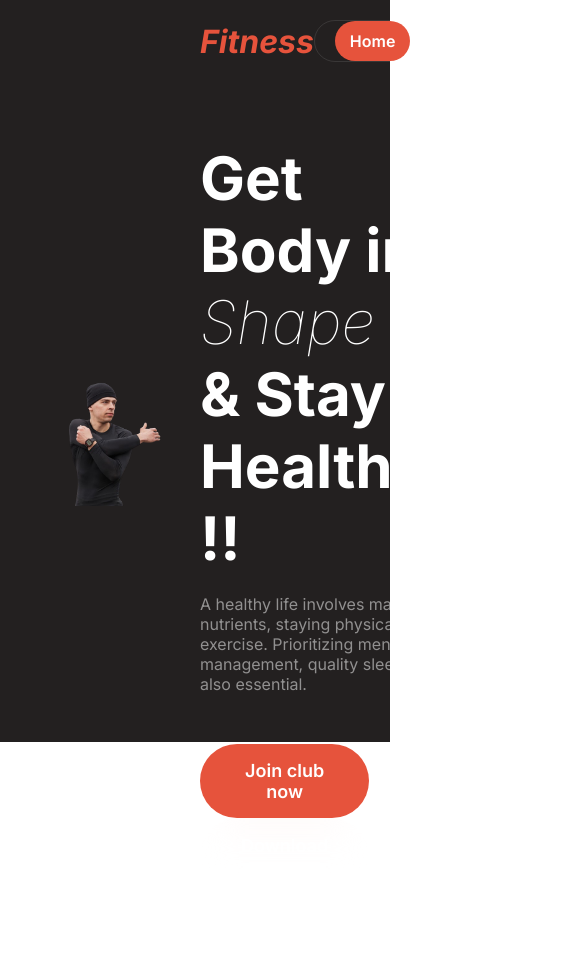
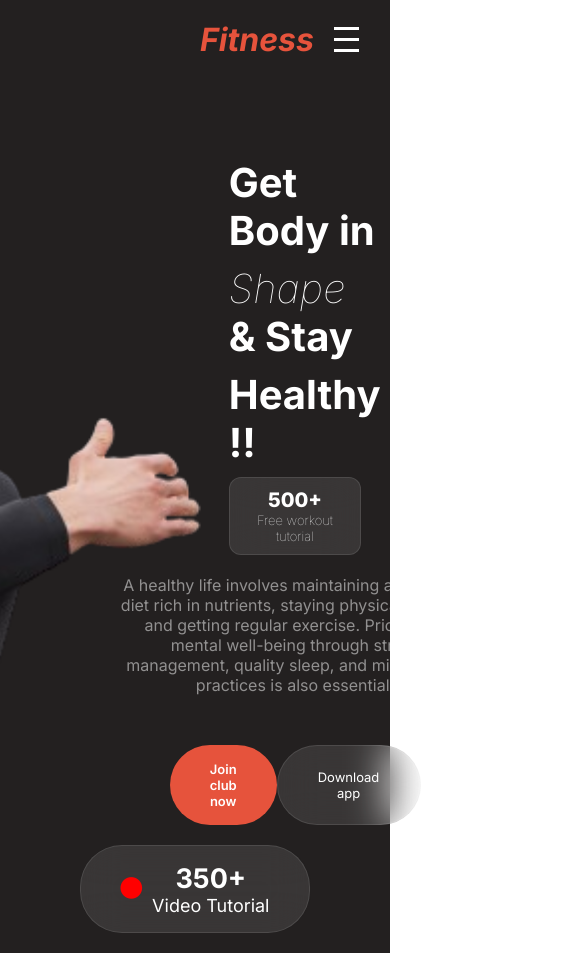
Before and after one commit to Faridtusher/health-cafe, a plain HTML site: page index.html in a window 390 px wide. Shown: the top 953 px of the page, 585 px wide, since content can reach past the window. Before the commit the page ends 894 px from the top, so only its background shows below. Drawn offline with Linux system fonts and the light colour scheme.

Commit message:
complete-header-responsive

```diff
--- a/index.html
+++ b/index.html
@@ -11,6 +11,7 @@
       rel="stylesheet">
 
    <link rel="stylesheet" href="./style/style.css">
+   <script src="https://kit.fontawesome.com/1924f04e04.js" crossorigin="anonymous"></script>
 </head>
 
 <body>
@@ -18,11 +19,16 @@
       <!-- code of navigation area -->
       <nav class="nav-container">
          <h2>Fitness</h2>
+         <div class="menu-toggle">
+            <span></span>
+            <span></span>
+            <span></span>
+         </div>
          <ul>
-            <li> <a class="home-style" href="">Home</a> </li>
-            <li> <a href="">About</a> </li>
-            <li> <a href="">Service</a> </li>
-            <li> <a href="">Contact</a> </li>
+            <li> <a class="home-style" href="https://www.w3schools.com/" target="_blank">Home</a> </li>
+            <li> <a href="https://www.w3schools.com/" target="_blank">About</a> </li>
+            <li> <a href="https://www.w3schools.com/" target="_blank">Service</a> </li>
+            <li> <a href="https://www.w3schools.com/" target="_blank">Contact</a> </li>
          </ul>
       </nav>
 
@@ -30,39 +36,36 @@
       <!-- html code of banner section -->
        <section class="banner-container">
          <div class="banner-heading">
-            <div>
+            <div class="a">
                <h1 class="banner-title">Get Body in</h1>
                <h1 class="banner-title"> <span>Shape</span> & Stay</h1>
                <h1 class="banner-title"> Healthy !!</h1>
             </div>
-            <button class="banner-button">
+            <button class="banner-button d">
                <h1>500+</h1>
                <p>Free workout tutorial</p>
             </button>
          </div>
-         <article class="banner-details">
+         <article class="banner-details b">
             A healthy life involves maintaining a balanced diet rich in nutrients, staying physically active, and
             getting regular exercise. Prioritizing mental well-being through stress management, quality sleep, and
             mindfulness practices is also essential.
          </article>
 
          <div class="banner-btn-container">
-            <div class="download-join-btn">
+            <div class="download-join-btn  c">
                <button class="join-btn">Join club now</button>
                <button class="download-btn">Download app</button>
             </div>
 
-            <button class="download-btn">
-               <p></p>
+            <button class="tutorial-btn">
+               <p><i  class="fa-solid fa-circle"></i></p>
                <div>
                   <h1>350+</h1>
                   <p>Video Tutorial</p>
                </div>
-
             </button>
          </div>
-
-
        </section>
    </header>
 
--- a/style/style.css
+++ b/style/style.css
@@ -48,13 +48,27 @@ header{
    padding: 10px 15px;
 }
 
+.menu-toggle {
+  display: none;
+  flex-direction: column;
+  cursor: pointer;
+}
+
+.menu-toggle span {
+  height: 3px;
+  width: 25px;
+  background-color: white;
+  margin: 4px 0;
+  transition: 0.4s;
+}
+
 
 /* style of banner section */
 .banner-container{
    background-image: url('../images/bannar.png');
    background-repeat: no-repeat;
    background-size:contain;
-   height: 600px;
+   height: auto;
    background-position: right;
    margin-right: 200px;
 }
@@ -64,7 +78,7 @@ header{
    color: white;
    align-items: center;
    justify-content: space-between;
-   width: 90%;
+   width: 95%;
 
 }
 
@@ -120,7 +134,7 @@ header{
    justify-content: space-between;
    align-items: center;
    margin-top: 50px;
-   width: 65%;
+   width: 75%;
 }
 
 .download-join-btn{
@@ -144,7 +158,6 @@ header{
 
 .download-btn{
    padding: 16px 40px 16px 40px;
-   font-weight: 600;
    font-size: large;
    border: 1px solid rgba(255, 255, 255, 0.1);
    border-radius: 42px;
@@ -153,7 +166,110 @@ header{
    background: rgba(255, 255, 255, 0.1);
 }
 
+.tutorial-btn{
+   padding: 16px 40px 16px 40px;
+   font-size: large;
+   border: 1px solid rgba(255, 255, 255, 0.1);
+   border-radius: 42px;
+   color: white;
+   backdrop-filter: blur(20px);
+   background: rgba(255, 255, 255, 0.1);
+   display: flex;
+   justify-content: space-between;
+   align-items: center;
+}
+
 .download-btn:hover{
    background-color: rgb(80, 71, 71);
    text-decoration: underline;
 }
+
+
+.fa-solid{
+   color: red;
+   font-size: larger;
+   margin-right: 10px;
+
+}
+
+
+
+
+
+
+
+
+/* responsive about the navigation section */
+@media screen and (max-width : 767px) {
+
+   .nav-container {
+      display: flex;
+      justify-content: space-between;
+      align-items: center;
+   }
+
+   .nav-container ul {
+      display: none;
+   }
+
+   .menu-toggle {
+      display: flex;
+      margin-top: 20px;
+      margin-left: 20px;
+   }
+
+   /* for banner section */
+   .banner-container {
+      display: flex;
+      flex-direction: column;
+      align-items: center;
+      height: auto;
+      padding: 20px;
+      background-size: cover;
+      margin-right: 0;
+   }
+
+   .banner-heading {
+      display: flex;
+      flex-direction: column;
+      align-items: flex-start;
+      text-align: center;
+      margin: 0;
+   }
+
+   .banner-title {
+      font-size: 40px;
+      margin-bottom: 10px;
+   }
+
+
+   .banner-details {
+      width: 100%;
+      text-align: center;
+   }
+
+   .banner-btn-container {
+      display: flex;
+      flex-direction: column;
+      align-items: center;
+      width: 100%;
+   }
+
+   .download-join-btn
+    {
+      display: flex;
+    }
+
+   .join-btn,
+   .download-btn {
+      width: 90%;
+      margin-bottom: 10px;
+      font-size: small;
+      margin-bottom: 20px;
+   }
+   .tutorial-btn{
+      text-align: center;
+   }
+
+
+}
```
